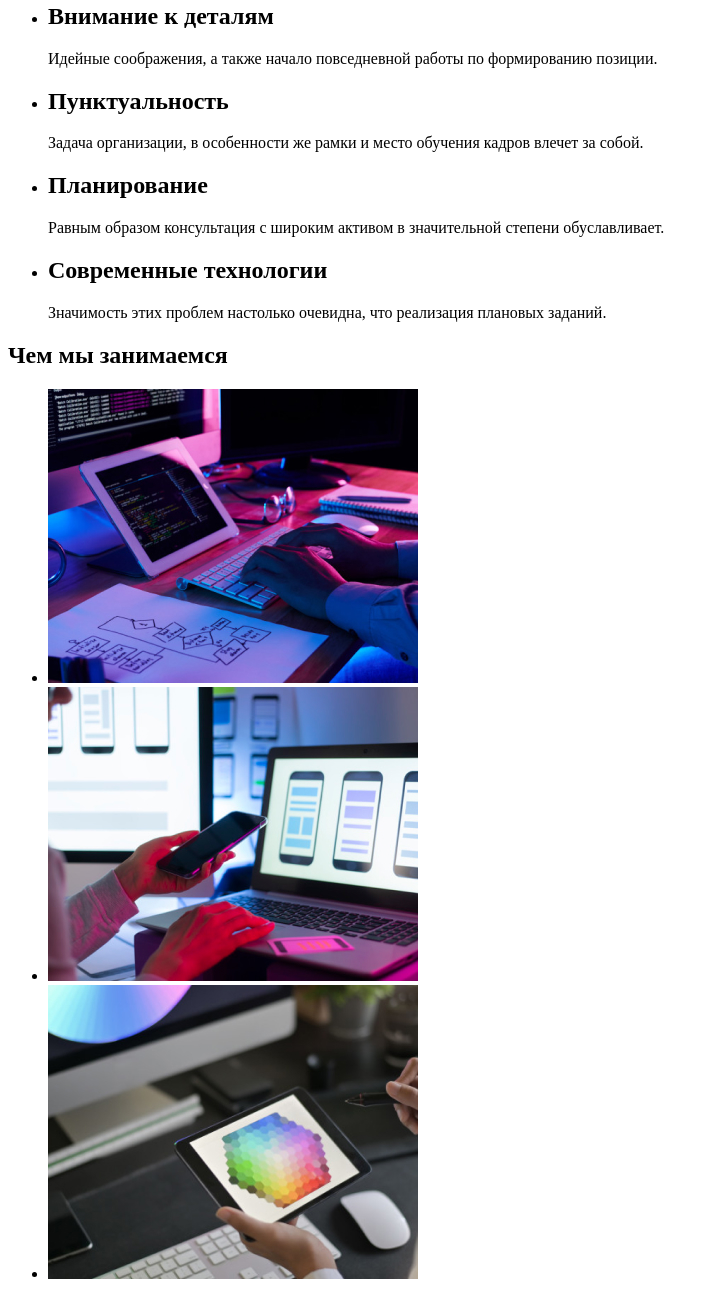
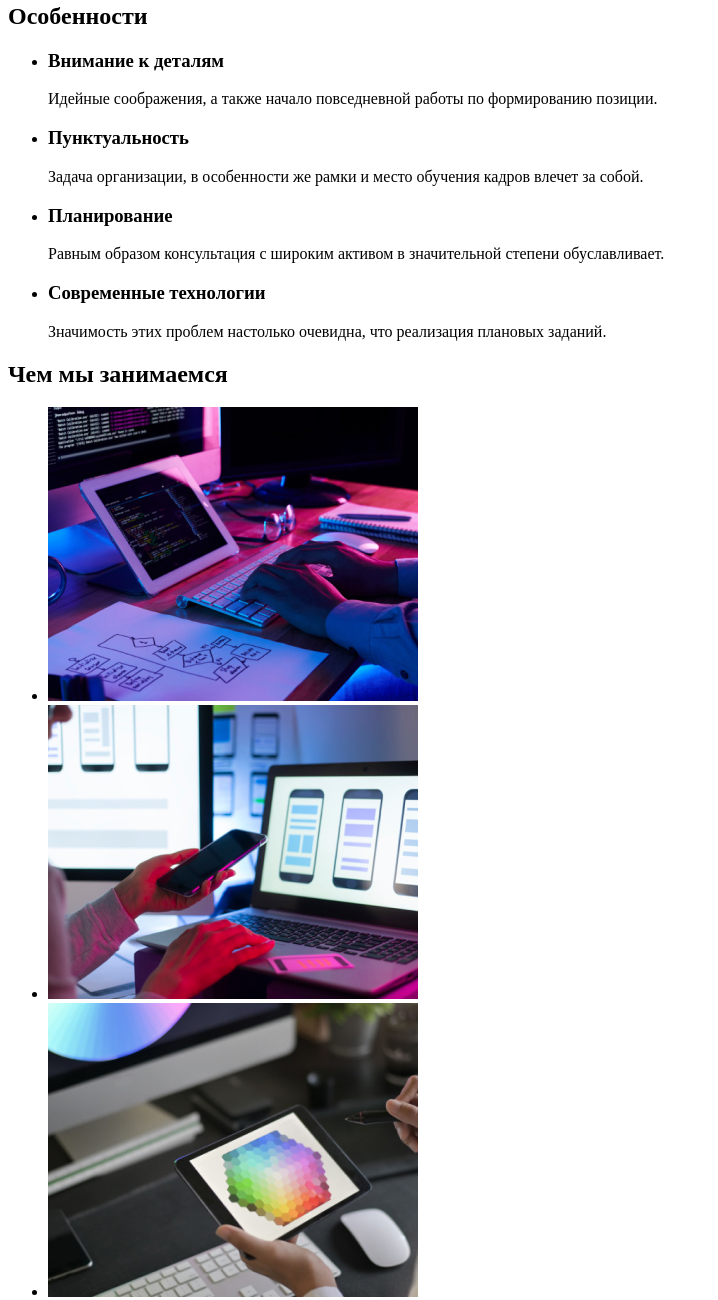
Before and after one commit to Suharew1983/goit-markup-hw-01, a plain HTML site: page index.html in a window 1280 px wide. Shown: the part 253-1553 px from the top of the page, without its empty margins (0-718 px from the left). Drawn offline with Linux system fonts and the light colour scheme.

Commit message:
mentor's notes

```diff
--- a/index.html
+++ b/index.html
@@ -32,21 +32,22 @@
     <main>
         <!--Особенности-->
         <section>
+            <h2>Особенности</h2>
             <ul>
                 <li>
-                    <h2>Внимание к деталям</h2>
+                    <h3>Внимание к деталям</h3>
                     <p>Идейные соображения, а также начало повседневной работы по формированию позиции.</p>
                 </li>
                 <li>
-                    <h2>Пунктуальность</h2>
+                    <h3>Пунктуальность</h3>
                     <p>Задача организации, в особенности же рамки и место обучения кадров влечет за собой.</p>
                 </li>
                 <li>
-                    <h2>Планирование</h2>
+                    <h3>Планирование</h3>
                     <p>Равным образом консультация с широким активом в значительной степени обуславливает.</p>
                 </li>
                 <li>
-                    <h2>Современные технологии</h2>
+                    <h3>Современные технологии</h3>
                     <p>Значимость этих проблем настолько очевидна, что реализация плановых заданий.</p>
                 </li>
             </ul>
@@ -56,9 +57,9 @@
             <h2>Чем мы занимаемся</h2>
 
             <ul>
-                <li><a href=""><img src="./images/frontend.jpg" alt="Разработчик пишет код" width="370"/></a></li>
-                <li><a href=""><img src="./images/native.jpg" alt="Тестировщик проверяет мобильный сайт" width="370" /></a></li>
-                <li><a href=""><img src="./images/design.jpg" alt="Дизайнер работает с цветом" width="370" /></a></li>
+                <li><img src="./images/frontend.jpg" alt="Разработчик пишет код" width="370"/></li>
+                <li><img src="./images/native.jpg" alt="Тестировщик проверяет мобильный сайт" width="370" /></li>
+                <li><img src="./images/design.jpg" alt="Дизайнер работает с цветом" width="370" /></li>
             </ul>
 
         </section>
@@ -68,28 +69,28 @@
             <ul>
                 <li>
                     <img src="./images/designer.jpg" alt="Дизайнер Игорь Демьяненко" width="270" />
-                    <h2>Игорь Демьяненко</h2>
+                    <h3>Игорь Демьяненко</h3>
                     <p>
                         Product Designer
                     </p>
                 </li>
                 <li>
                     <img src="./images/frontend_developer.jpg" alt="Фронтэнд разраработчик Ольга Репина" width="270" />
-                    <h2>Ольга Репина</h2>
+                    <h3>Ольга Репина</h3>
                     <p>
                         Frontend Developer
                     </p>
                 </li>
                 <li>
                     <img src="./images/marketing.jpg" alt="Маркетолог Николай Тарасов" width="270" />
-                    <h2>Николай Тарасов</h2>
+                    <h3>Николай Тарасов</h3>
                     <p>
                         Marketing
                     </p>
                 </li>
                 <li>
                     <img src="./images/ui_designer.jpg" alt="Дизайнер Михаил Ермаков" width="270" />
-                    <h2>Михаил Ермаков</h2>
+                    <h3>Михаил Ермаков</h3>
                     <p>
                         UI Designer
                     </p>
@@ -102,7 +103,7 @@
         <a href="/">WebStudio</a>
         <address>
           <ul>
-              <li>г. Киев, пр-т Леси Украинки, 26</li>
+              <li><a class="map_link" href="https://goo.gl/maps/DxFtaffAK3NUuUXk9" target="_blank" rel="noopener noreferer">г. Киев, пр-т Леси Украинки, 26</a></li>
               <li><a href="mailto:info@devstudio.com">info@devstudio.com</a></li>
               <li><a href="tel:+380961111111">+38 096 111 11 11</a></li>
           </ul>
```
